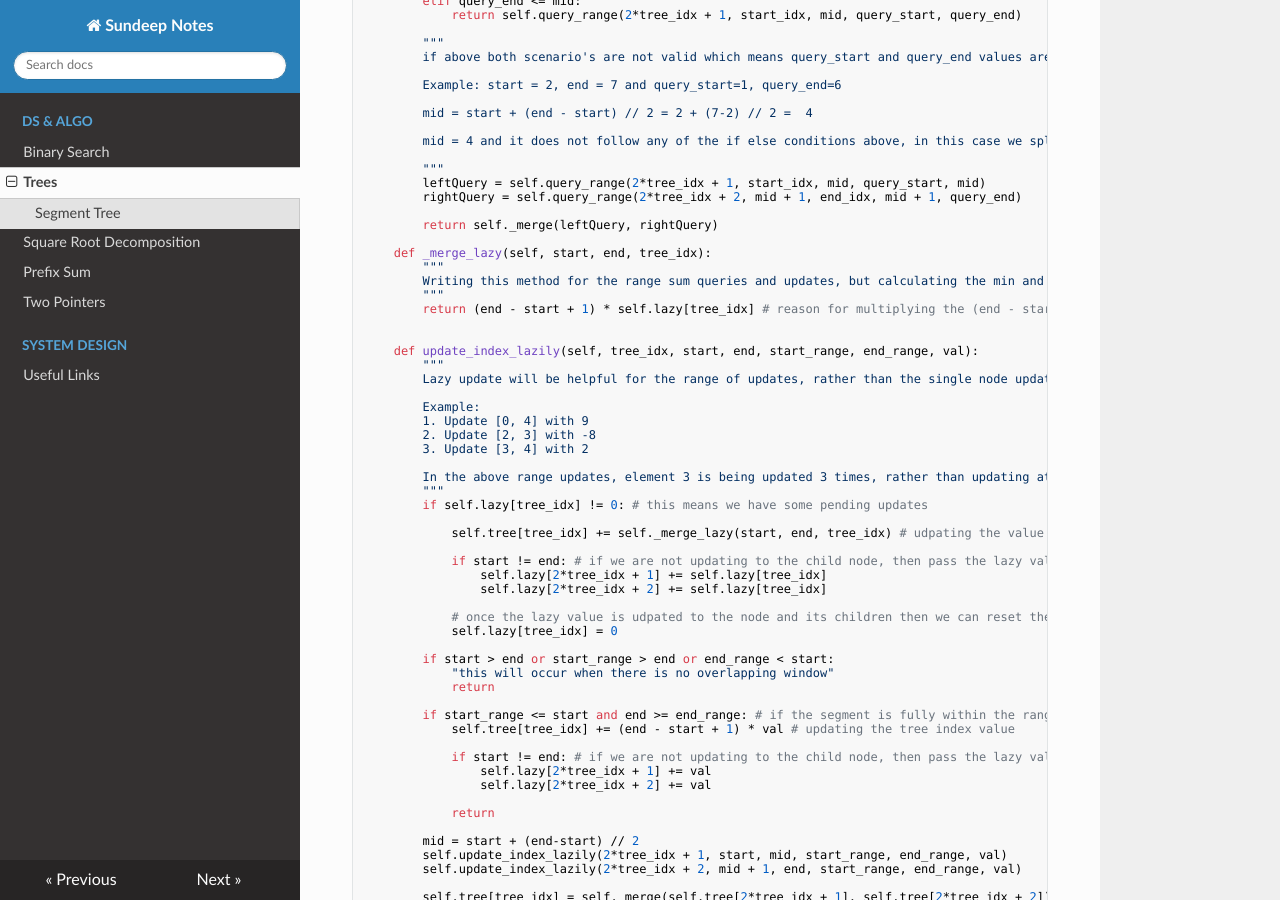
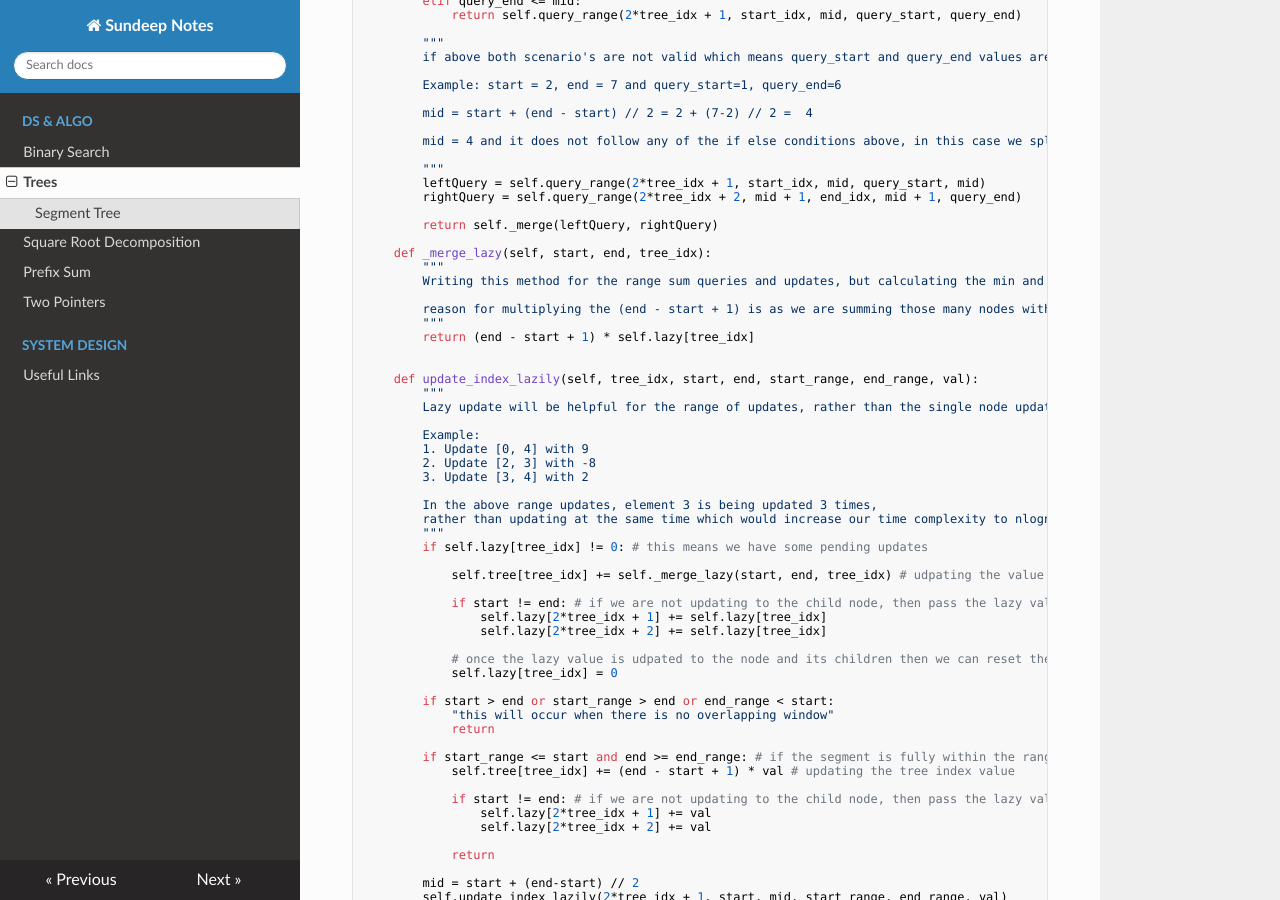
Before and after one commit to gsundeep-tech/notes, an MkDocs documentation site: the page built from docs/ds_and_algo/trees.md, in a window 1280 px wide and 900 px high, scrolled down 2753 px. Built offline with MkDocs 1.6.1, drawn with Linux system fonts in a browser that asks for light colours; nearby versions of some CDN libraries; some of the changed text lies outside the part shown.

```diff
--- a/docs/ds_and_algo/trees.md
+++ b/docs/ds_and_algo/trees.md
@@ -187,8 +187,10 @@ class Nums:
     def _merge_lazy(self, start, end, tree_idx):
         """
         Writing this method for the range sum queries and updates, but calculating the min and max in the range, it would be different
+
+        reason for multiplying the (end - start + 1) is as we are summing those many nodes with the value, we are directly calculating the product and updating the value in the node, if both start and end are equal then value will be inserted otherwise for every other root node, we'll update by the number of child nodes
         """
-        return (end - start + 1) * self.lazy[tree_idx] # reason for multiplying the (end - start + 1) is as we are summing those many nodes with the value, we are directly calculating the product and updating the value in the node, if both start and end are equal then value will be inserted otherwise for every other root node, we'll update by the number of child nodes
+        return (end - start + 1) * self.lazy[tree_idx]
 
 
     def update_index_lazily(self, tree_idx, start, end, start_range, end_range, val):
@@ -200,7 +202,8 @@ class Nums:
         2. Update [2, 3] with -8
         3. Update [3, 4] with 2
 
-        In the above range updates, element 3 is being updated 3 times, rather than updating at the same time which would increase our time complexity to nlogn for single range update
+        In the above range updates, element 3 is being updated 3 times,
+        rather than updating at the same time which would increase our time complexity to nlogn for single range update
         """
         if self.lazy[tree_idx] != 0: # this means we have some pending updates
 
```
Also changed, not shown: other parts of docs/ds_and_algo/trees.md (+2 -2 lines).
